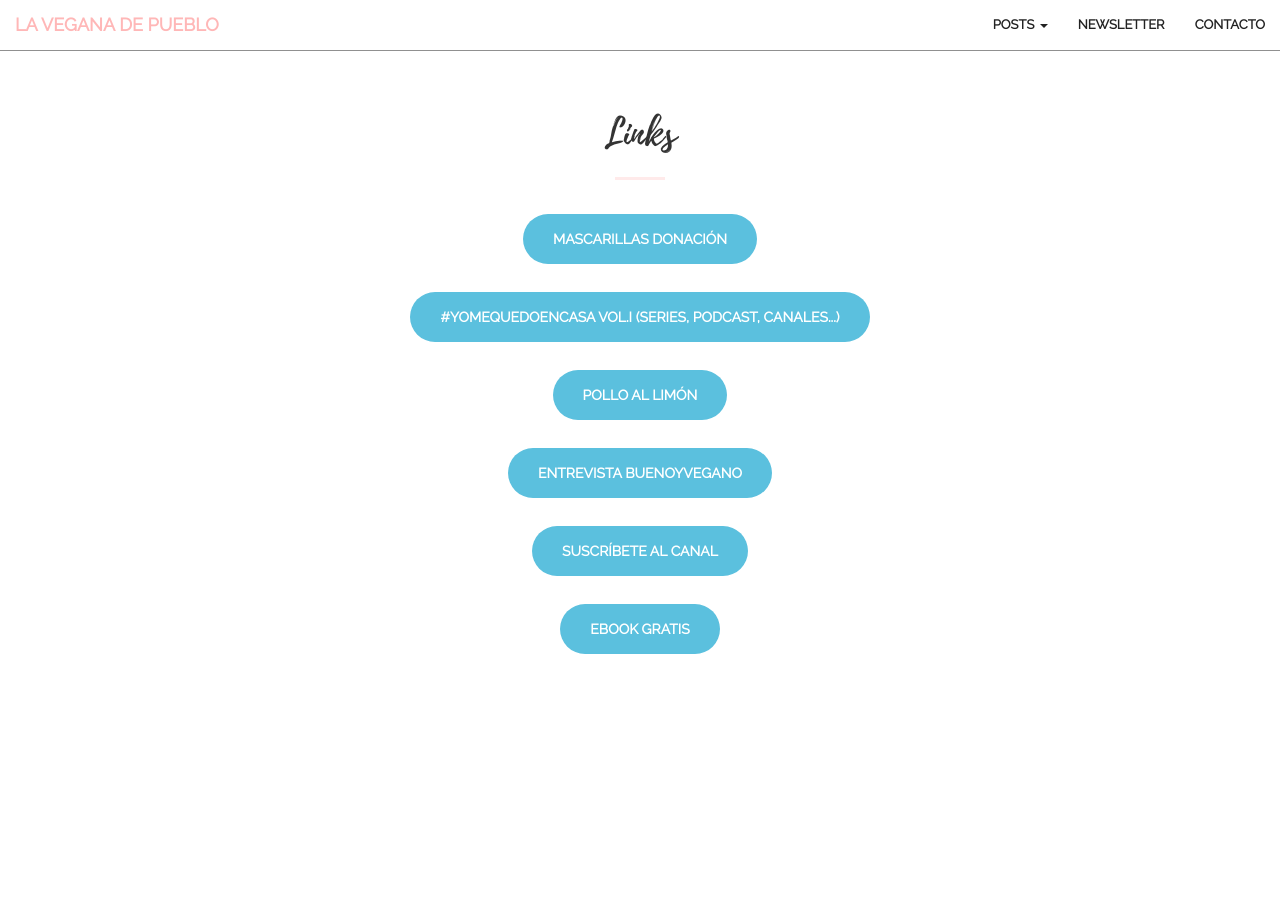
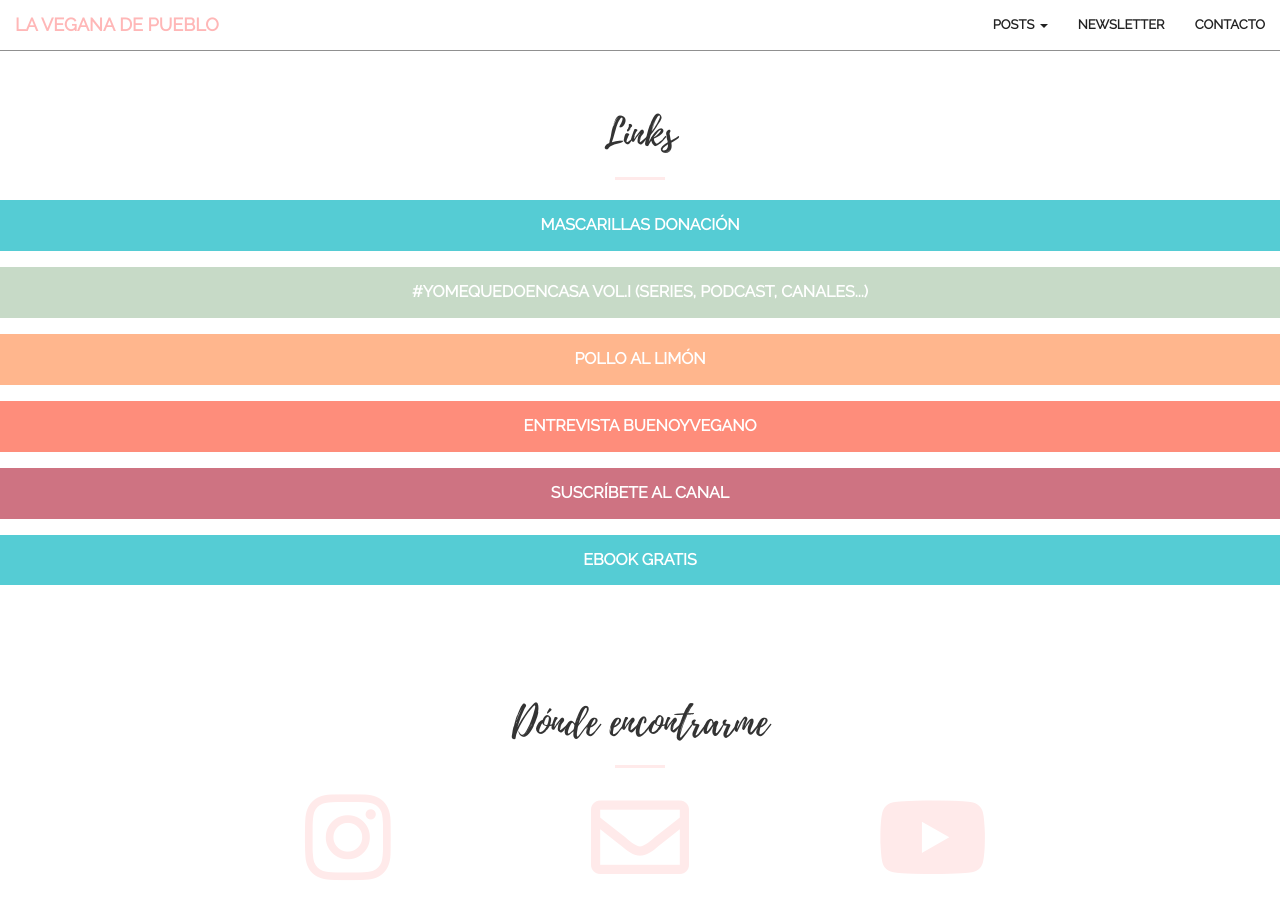
Before and after one commit to juevesanto/juevesanto.github.io, a Jekyll site: the page built from hola.html, in a window 1280 px wide and 900 px high. Built offline with Jekyll 4.4.1, drawn with Linux system fonts in a browser that asks for light colours; nearby versions of some CDN libraries; some of the changed text lies outside the part shown.

Commit message:
Incorporated feedback from links page

```diff
--- a/_includes/link.html
+++ b/_includes/link.html
@@ -1,11 +1,19 @@
 <style>
     .link-button {
-        margin: 1em;
+        margin-bottom: 1em;
+        font-family: 'Raleway', 'Helvetica Neue', Arial, sans-serif;
+        display: block;
+        width: 100%;
+        border: none;
+        padding: 14px 28px;
+        font-size: 16px;
+        cursor: pointer;
+        text-align: center;
+        font-weight: 700;
+        text-transform: uppercase;
+        color: white;
     }
 </style>
 
-<div class="row">
-    <div class="col-lg-12 text-center">
-        <a href="{{ include.url }}" target="_blank" class="btn btn-info btn-xl link-button wow tada">{{ include.name }}</a>
-    </div>
-</div>
+<a href="{{ include.url }}" target="_blank" class="link-button"
+    style="background-color:{{ include.color | default: "#ff9797" }};">{{ include.name }}</a>
--- a/_layouts/hola.html
+++ b/_layouts/hola.html
@@ -19,8 +19,12 @@ permalink: /hola
         <hr class="primary">
       </div>
     </div>
-    {{ content }}
+
   </div>
+  {{ content }}
+
+  {% include contact.html %}
+  {% include footer.html %}
   {% include scripts.html %}
 </body>
 
--- a/hola.html
+++ b/hola.html
@@ -3,9 +3,9 @@ permalink: /hola/
 layout: hola
 ---
 
-{% include link.html name="MASCARILLAS DONACIÓN" url="https://www.gofundme.com/f/espana-vs-coronavirus-mascarillas-aqui-ahora" %}
-{% include link.html name="#YoMeQuedoEnCasa VOL.I (Series, podcast, canales...)" url="https://www.youtube.com/watch?v=ftb6WB13q6o" %}
-{% include link.html name="POLLO AL LIMÓN" url="https://laveganadepueblo.com/recetas/2020/03/09/Pollo-al-limon-vegano/" %}
-{% include link.html name="Entrevista BuenoYVegano" url="https://www.buenoyvegano.com/2020/02/11/veganismo-de-pueblo/" %}
-{% include link.html name="SUSCRÍBETE AL CANAL" url="https://www.youtube.com/channel/UCpwpKnkPezvXFnVyzCWadIQ" %}
-{% include link.html name="EBOOK GRATIS" url="https://laveganadepueblo.com/newsletter" %}
+{% include link.html name="MASCARILLAS DONACIÓN" url="https://www.gofundme.com/f/espana-vs-coronavirus-mascarillas-aqui-ahora" color="#55CCD4" %}
+{% include link.html name="#YoMeQuedoEnCasa VOL.I (Series, podcast, canales...)" url="https://www.youtube.com/watch?v=ftb6WB13q6o" color="#C7DAC7" %}
+{% include link.html name="POLLO AL LIMÓN" url="https://laveganadepueblo.com/recetas/2020/03/09/Pollo-al-limon-vegano/" color="#FFB68D" %}
+{% include link.html name="Entrevista BuenoYVegano" url="https://www.buenoyvegano.com/2020/02/11/veganismo-de-pueblo/" color="#FE8D7B" %}
+{% include link.html name="SUSCRÍBETE AL CANAL" url="https://www.youtube.com/channel/UCpwpKnkPezvXFnVyzCWadIQ" color="#CE7382" %}
+{% include link.html name="EBOOK GRATIS" url="https://laveganadepueblo.com/newsletter" color="#55CCD4" %}
```
